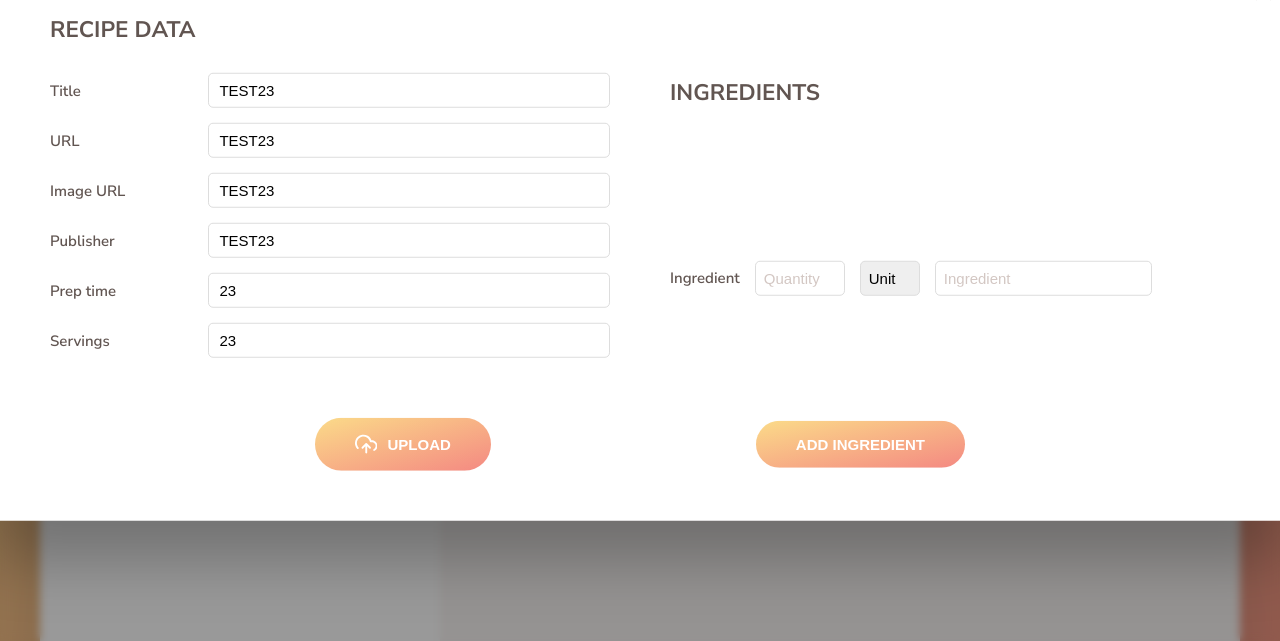
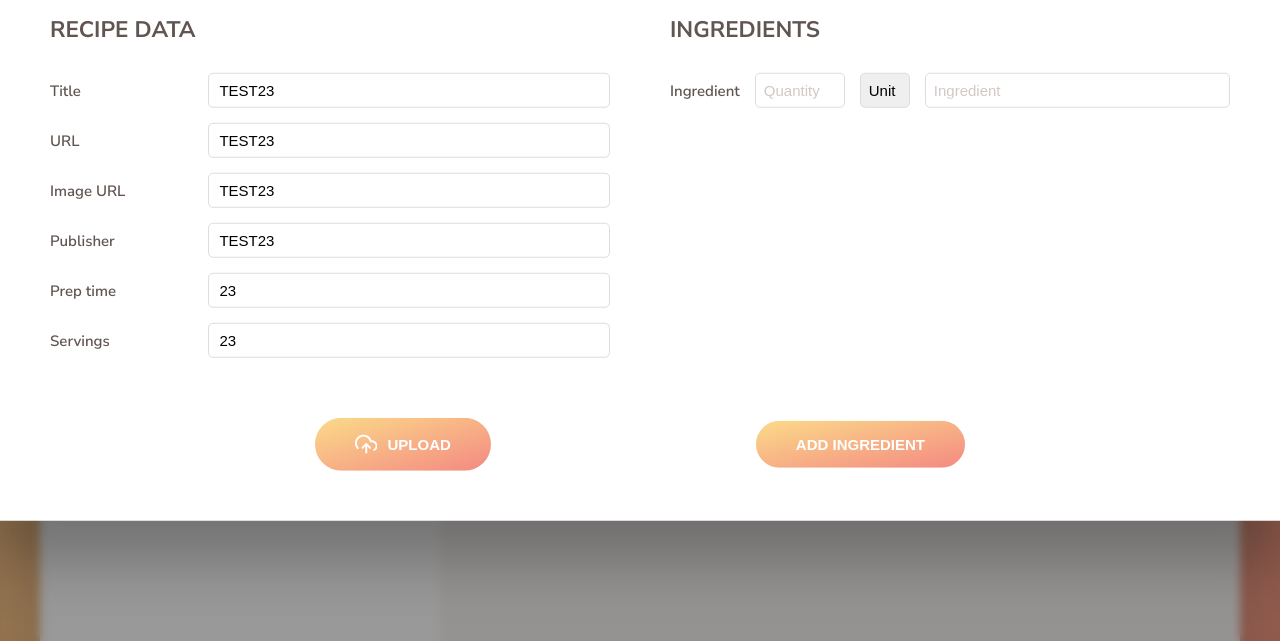
Before and after one commit to ArnaudHalvick/forkify-js-app, a website built with Parcel: page index.html in a window 1280 px wide. Both pictures are taken after a click on the button "ADD RECIPE". Shown: the part 159-800 px from the top of the page. Built offline with nearby package versions, Linux system fonts and the light colour scheme.

Commit message:
Styling for ingredient rows

```diff
--- a/src/js/views/addRecipeView.js
+++ b/src/js/views/addRecipeView.js
@@ -31,15 +31,13 @@ class AddRecipeView extends View {
       <input value="23" required name="servings" type="number" />
     </div>
 
-    <div class="upload__column">
+    <div class="upload__column upload__column--ingredients">
       <h3 class="upload__heading">Ingredients</h3>
       <div class="ingredients-container">
       </div>
-      <!-- Add Ingredient Button -->
 
     </div>
     <div class="upload__btn--container">
-      <!-- Submit Button -->
       <button class="btn upload__btn">
         <svg>
           <use href="${icons}#icon-upload-cloud"></use>
@@ -265,7 +263,7 @@ class AddRecipeView extends View {
         this._parentElement.querySelectorAll(".ingredient-row");
       const ingredients = [];
 
-      ingredientRows.forEach((row, index) => {
+      ingredientRows.forEach(row => {
         const quantity = row.querySelector('input[name="quantity"]').value;
         const unit = row.querySelector('select[name="unit"]').value;
         const description = row.querySelector(
@@ -288,6 +286,7 @@ class AddRecipeView extends View {
         return;
       }
 
+      console.log(ingredients);
       if (!this._validateIngredients(ingredients)) return;
 
       const recipeData = {
--- a/src/sass/_upload.scss
+++ b/src/sass/_upload.scss
@@ -91,17 +91,38 @@
     grid-column: 1/-1;
   }
 
+  .upload__column--ingredients {
+    display: flex;
+    flex-direction: column;
+    align-items: flex-start;
+    width: 100%; // Ensure full width
+  }
+
   .ingredients-container {
     display: flex;
     flex-direction: column;
     gap: 1.5rem;
+    width: 100%; // Ensure full width
   }
 
-  // Ingredient row styling
   .ingredient-row {
     display: flex;
     gap: 1.5rem;
     align-items: center;
+    width: 100%; // Ensure full width
+
+    .ingredient--quantity {
+      max-width: 9rem;
+    }
+
+    .ingredient--select {
+      width: 5rem;
+    }
+
+    .ingredient--description {
+      flex: 1 1 0; // Allow to grow and shrink
+      min-width: 0; // Prevent overflow
+    }
 
     input,
     select {
@@ -109,19 +130,12 @@
       padding: 0.8rem;
       border: 1px solid #ddd;
       border-radius: 0.5rem;
-    }
-
-    .ingredient--select {
-      min-width: 6rem;
-    }
-
-    .ingredient--quantity {
-      max-width: 9rem;
+      max-width: 100%; // Prevent overflow
     }
 
     select {
-      height: auto; // Ensure consistent height with the input fields
-      -webkit-appearance: none; // Remove default styling for select fields
+      height: auto;
+      -webkit-appearance: none;
       -moz-appearance: none;
       appearance: none;
     }
```
